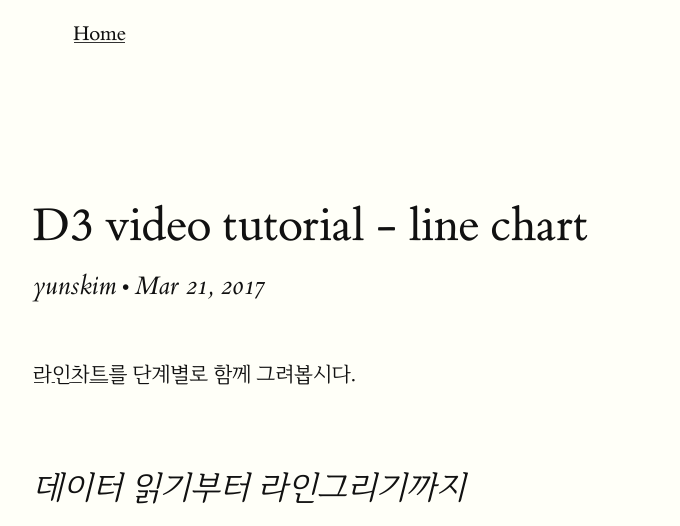
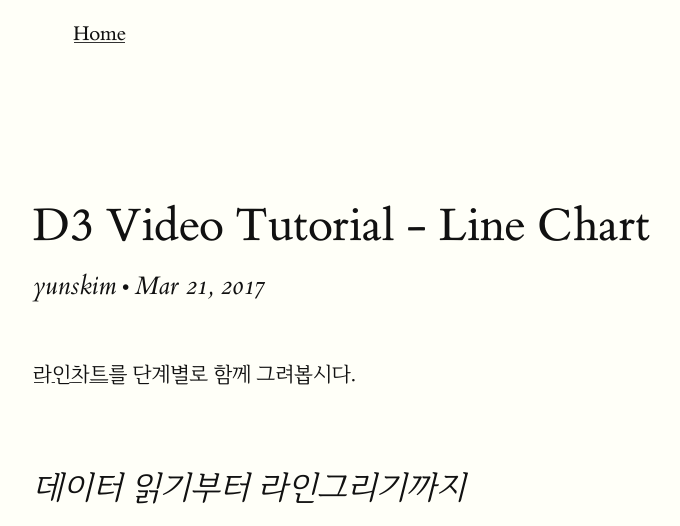
Before and after one commit to toolofthought/toolofthought.github.io, a Jekyll site: the page built from _posts/vis/d3/2017-03-21-tutorial-line-chart.html, in a window 1280 px wide. Shown: the top 526 px of the page, without its empty margins (127-807 px from the left). Built offline with Jekyll 4.4.1, drawn with Linux system fonts in a browser that asks for light colours; grey boxes are pictures that could not be loaded.

Commit message:
타이포

```diff
--- a/_posts/vis/d3/2017-03-21-tutorial-line-chart.html
+++ b/_posts/vis/d3/2017-03-21-tutorial-line-chart.html
@@ -1,6 +1,6 @@
 ---
 layout: post
-title:  "D3 video tutorial - line chart"
+title:  "D3 Video Tutorial - Line Chart"
 subtitle: "라인차트 그리기"
 date:   2017-03-21 12:00:00 +0900
 author: yunskim
```
